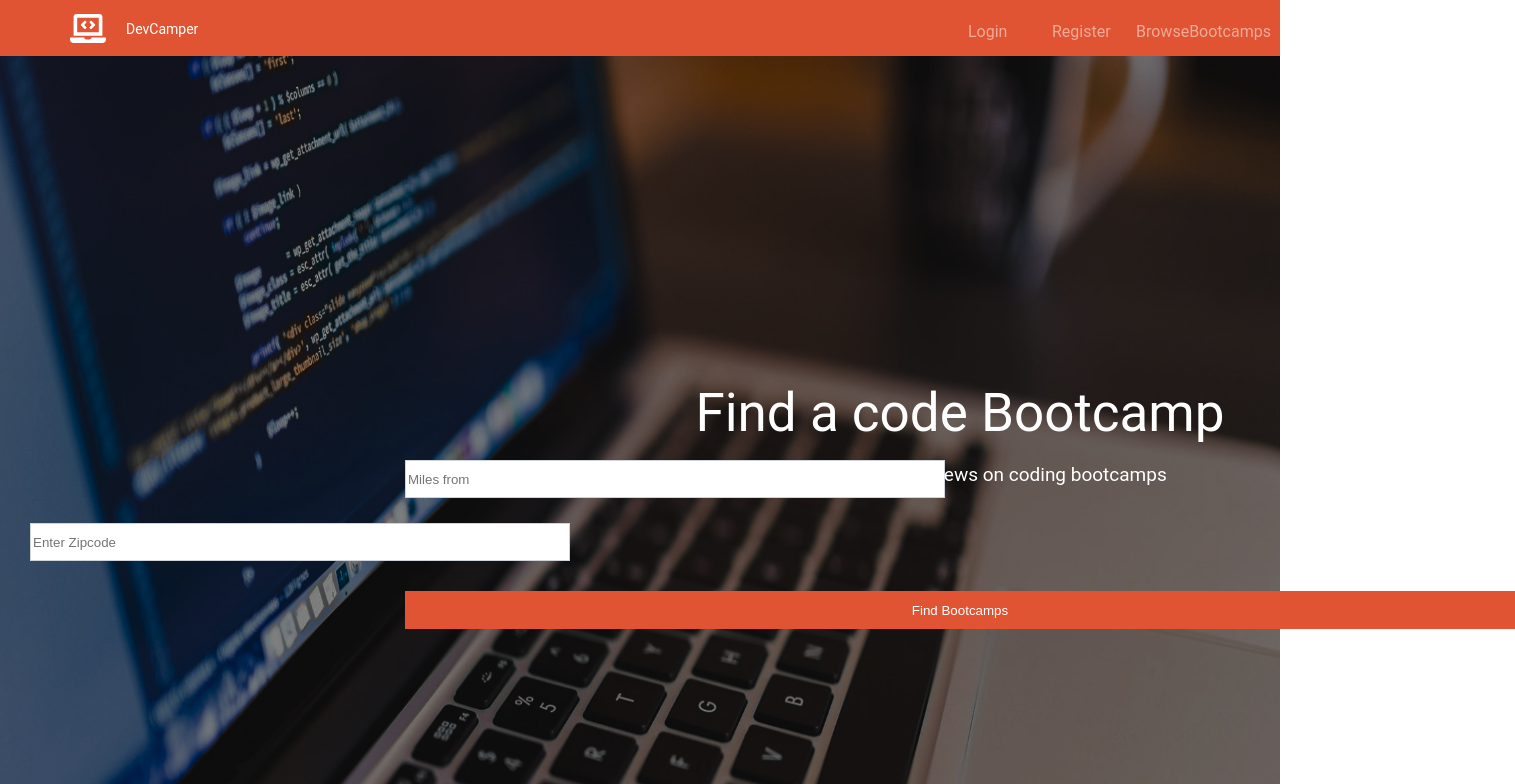
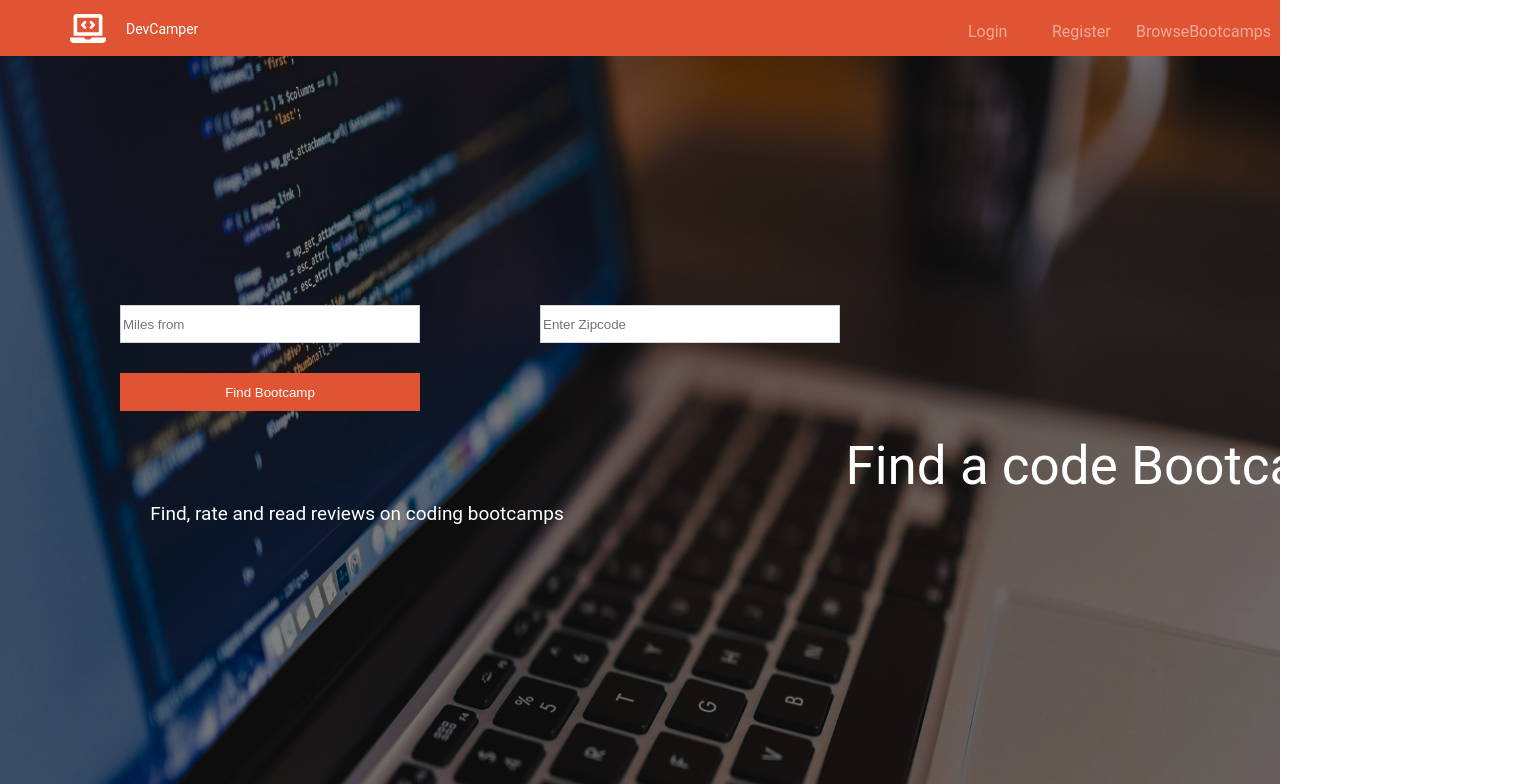
Before and after one commit to LuizaAv/experience.io, a React (Create React App) app: page / in a window 1280 px wide. Shown: the top 784 px of the page, 1515 px wide, since content can reach past the window. Built offline with nearby package versions, Linux system fonts and the light colour scheme.

Commit message:
new style changes

```diff
--- a/package.json
+++ b/package.json
@@ -10,6 +10,7 @@
     "react": "^17.0.2",
     "react-dom": "^17.0.2",
     "react-scripts": "4.0.3",
+    "redux-thunk": "^2.3.0",
     "web-vitals": "^1.1.2"
   },
   "scripts": {
--- a/src/components/home.js/homepage.css
+++ b/src/components/home.js/homepage.css
@@ -7,13 +7,14 @@
     height: 100vh;
 }
 
+
+
 .textField{
     position: absolute;
     width: 538px;
     height: 68px;
     left: 691px;
     top: 380px;
-
 
     font-family: Roboto;
     font-style: normal;
@@ -30,34 +31,21 @@
     width: 414px;
     height: 30px;
     left: 753px;
-    top: 460px;
+    top: 480px;
 
     font-family: Roboto;
     font-style: normal;
     font-weight: normal;
     font-size: 19px;
     line-height: 30px;
-
     text-align: center;
-
     color: #FFFFFF;
 }
 
-.flex-container-main{
-    display: flex;
-    flex-direction: column;
-    bottom: 50px;
+.inputContainer{
+    margin-top: -580px;
 }
 
-.flex-container-inputs{
-    flex-direction: row;
-    flex: 50%;
-    height: 80px;
-    width: 500px;
-    top: 450px;
-    margin-top: 50px;
-    margin-left: 430px;
-}
 
 .zipcodeInput{
     width: 540px;
@@ -101,6 +89,193 @@
     color: #FFFFFF;
 }
 
-.inputContainer{
-    margin-top: -400px;
-}
+
+
+@media (max-width: 583px) {
+    .textField{
+        position: absolute;
+        width: 538px;
+        height: 68px;
+        left: -10px;
+        top: 380px;
+
+        font-family: Roboto;
+        font-style: normal;
+        font-weight: normal;
+        font-size: 30px;
+        line-height: 67px;
+
+        text-align: center;
+        color: #FFFFFF;
+    }
+
+    .pageIntro{
+        position: absolute;
+        width: 414px;
+        height: 30px;
+        left: 60px;
+        top: 450px;
+
+        font-family: Roboto;
+        font-style: normal;
+        font-weight: normal;
+        font-size: 17px;
+        line-height: 30px;
+        text-align: center;
+        color: #FFFFFF;
+    }
+
+    .zipcodeInput{
+        width: 300px;
+        height: 38px;
+        left: 100px;
+        margin-left: 120px;
+        margin-top: 25px;
+
+        background: #FFFFFF;
+        border: 1px solid #CED4DA;
+        box-sizing: border-box;
+        border-radius: 0px;
+    }
+
+    .milesInput{
+        width: 300px;
+        height: 38px;
+        left: 100px;
+        margin-left: 120px;
+
+        background: #FFFFFF;
+        border: 1px solid #CED4DA;
+        box-sizing: border-box;
+        border-radius: 0px;
+    }
+
+    .btn{
+        width: 300px;
+        height: 38px;
+        left: 100px;
+        top: 515px;
+        margin-left: 120px;
+        margin-top: 30px;
+
+        background: #E05433;
+        border: 1px solid #E05433;
+        box-sizing: border-box;
+        border-radius: 0px;
+        color: #FFFFFF;
+    }
+  }
+
+
+@media only screen and (min-device-width: 584px) and (max-device-width: 800px){
+    .textField{
+        position: absolute;
+        width: 538px;
+        height: 68px;
+        top: 380px;
+        margin-left: 150px;
+
+        font-family: Roboto;
+        font-style: normal;
+        font-weight: normal;
+        font-size: 53px;
+        line-height: 67px;
+
+        text-align: center;
+        color: #FFFFFF;
+    }
+
+    .pageIntro{
+        position: absolute;
+        width: 414px;
+        height: 30px;
+        left: 150px;
+        top: 480px;
+
+        font-family: Roboto;
+        font-style: normal;
+        font-weight: normal;
+        font-size: 19px;
+        line-height: 30px;
+        text-align: center;
+        color: #FFFFFF;
+    }
+
+    .zipcodeInput{
+        width: 300px;
+        height: 38px;
+        left: 100px;
+        margin-left: 120px;
+        margin-top: 25px;
+
+        background: #FFFFFF;
+        border: 1px solid #CED4DA;
+        box-sizing: border-box;
+        border-radius: 0px;
+    }
+
+    .milesInput{
+        width: 300px;
+        height: 38px;
+        left: 100px;
+        margin-left: 120px;
+
+        background: #FFFFFF;
+        border: 1px solid #CED4DA;
+        box-sizing: border-box;
+        border-radius: 0px;
+    }
+
+    .btn{
+        width: 300px;
+        height: 38px;
+        left: 100px;
+        top: 515px;
+        margin-left: 120px;
+        margin-top: 30px;
+
+        background: #E05433;
+        border: 1px solid #E05433;
+        box-sizing: border-box;
+        border-radius: 0px;
+        color: #FFFFFF;
+    }
+  }
+
+
+@media only screen and (min-device-width: 801px) and (max-device-width: 1024px){
+    .textField{
+        position: absolute;
+        width: 538px;
+        height: 68px;
+        left: 200px;
+        top: 380px;
+
+        font-family: Roboto;
+        font-style: normal;
+        font-weight: normal;
+        font-size: 53px;
+        line-height: 67px;
+
+        text-align: center;
+        color: #FFFFFF;
+    }
+
+    .pageIntro{
+        position: absolute;
+        width: 414px;
+        height: 30px;
+        left: 250px;
+        top: 480px;
+
+        font-family: Roboto;
+        font-style: normal;
+        font-weight: normal;
+        font-size: 19px;
+        line-height: 30px;
+        text-align: center;
+        color: #FFFFFF;
+    }
+
+
+  }
--- a/src/components/home.js/homepage.js
+++ b/src/components/home.js/homepage.js
@@ -1,26 +1,26 @@
 import bgImg from "../../assets/images/background.png"
 import "./homepage.css"
 
-function  Homepage(){
-    return(
-        <div className ="mainContainer">
-          <img src={bgImg} className="img"/>
-        <div className="textField">
+function Homepage() {
+  return (
+    <div className="mainContainer">
+      <img src={bgImg} className="img" />
+        <p className="textField" >
           Find a code Bootcamp
+        </p>
+        <br />
+        <p className="pageIntro">
+          Find, rate and  read reviews on coding bootcamps
+          </p>
+        <div className="inputContainer">
+          <input type="text" placeholder="Miles from" className="milesInput" />
+          <input type="text" placeholder="Enter Zipcode" className="zipcodeInput" />
         </div>
-          <br/>
-        <div className="pageIntro">
-          Find, rate and  read reviews on coding bootcamps
-        </div>
-        <div  className="inputContainer">
-          <input type="text"  placeholder="Miles from" className="milesInput"/>
-          <input type="text"  placeholder="Enter Zipcode" className="zipcodeInput"/>
-          <button  className="btn" type="submit">
-            Find Bootcamps
+        <button className="btn" type="submit">
+          Find Bootcamp
           </button>
-        </div>
-        </div>
-    )
+    </div>
+  )
 }
 
 export default Homepage
--- a/src/components/login.js/loginpage.js
+++ b/src/components/login.js/loginpage.js
@@ -1,10 +1,11 @@
 import React, {useEffect, useState} from "react";
+import axios  from "axios";
 import "./loginpage.css"
 
 function Loginpage(){
     const [userEmail, setUserEmail] = useState("");
     const [password, setPassword] = useState("");
-    const [loggedIn, setLoggedIn] =  useState("Login")
+    const [resp, setResponse] = useState([])
 
     let newUser = {
         "email": userEmail,
@@ -20,26 +21,26 @@ function Loginpage(){
     }
 
     const clickHandler = (e) => {
-        console.log(newUser)
-        if(userEmail === "luiza@gmail.com"){
-            setLoggedIn("Logout")
-        }else{
-            setLoggedIn("Login")
-        }
+
     }
 
-    useEffect(()=>{
-
-    },[])
+    /*
+    useEffect(() => {
+        async function fetchingData(){
+            const result = await axios.get("http://devcamp-api-node.herokuapp.com/api/v1/auth/me")
+            console.log(result)
+        }
+        fetchingData()
+    }, [])*/
 
     return(
         <div className="mainDiv">
-            <div className="title">
+            <h2 className="title">
                 Login
-            </div>
-            <div className="introPage">
+            </h2>
+            <p className="introPage">
                 Log in to list your bootcamp or rate, review and favorite bootcamps
-            </div>
+            </p>
             <label className="emailLabel">
                 Email Address
             </label>
--- a/src/components/register.js/registerpage.css
+++ b/src/components/register.js/registerpage.css
@@ -22,7 +22,6 @@
     font-family: Roboto;
     font-style: normal;
     font-weight: normal;
-    font-size: 40px;
     line-height: 48px;
 
     color: #212529;
--- a/src/components/register.js/registerpage.js
+++ b/src/components/register.js/registerpage.js
@@ -36,12 +36,12 @@ function RegisterPage(){
 
     return(
         <div className="mainDiv">
-            <div className="registration">
+            <h2 className="registration">
                 Register
-            </div>
-            <div className="introReg">
+            </h2>
+            <p className="introReg">
                 Register to list your bootcamp or rate, review and  favorite bootcamps
-            </div>
+            </p>
             <label className="nameLabel">
                 Name
             </label>
--- a/src/store/storecontext.js
+++ /dev/null
@@ -1,3 +0,0 @@
-import { createContext } from 'react';
-
-export const StoreContext = createContext(null);
```
Also changed, not shown: src/store/useReducer.js (deleted), 1 other file (tests, documents, lock files or other folders).
